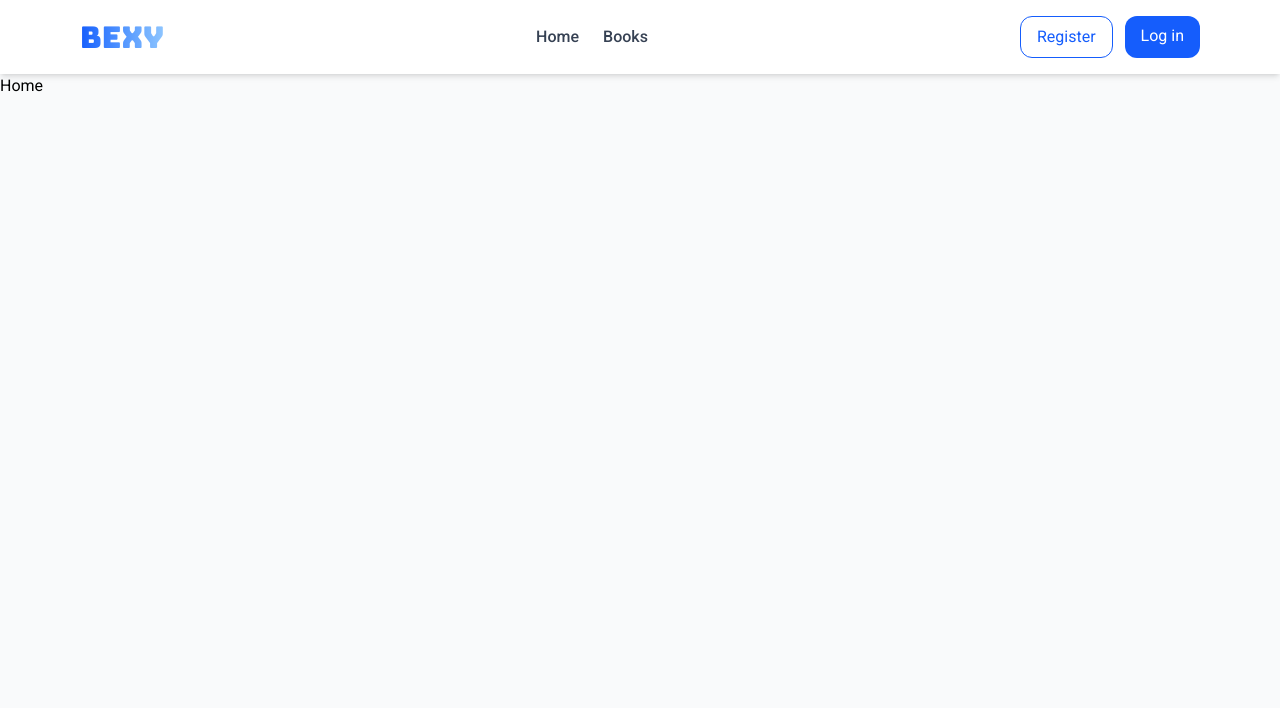
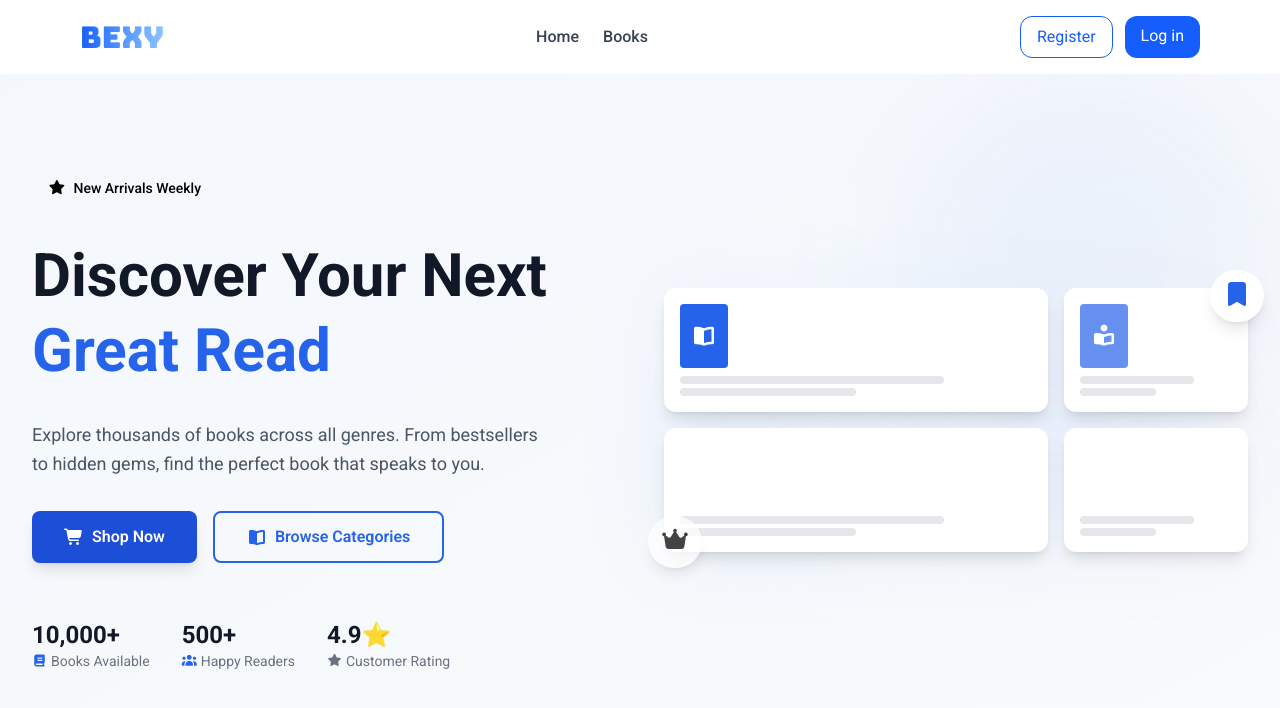
Before and after one commit to aymanechoukri/Book-Store-FrontEnd, a React (Vite) app: page / in a window 1280 px wide. Shown: the top 708 px of the page. Built offline with nearby package versions, Linux system fonts and the light colour scheme.

Commit message:
feat(home): add hero section with title, description, and CTA button

```diff
--- a/src/Components/Header.jsx
+++ b/src/Components/Header.jsx
@@ -28,7 +28,7 @@ export default function Header() {
             </Link>
           </li>
           <li>
-            <Link to="/books" className="hover:text-blue-600 transition">
+            <Link to="/AllBooks" className="hover:text-blue-600 transition">
               Books
             </Link>
           </li>
@@ -87,7 +87,7 @@ export default function Header() {
           </Link>
 
           <Link
-            to="/books"
+            to="/AllBooks"
             className="block text-gray-700 hover:text-blue-600"
             onClick={() => setOpen(false)}
           >
--- a/src/Pages/Books.jsx
+++ b/src/Pages/Books.jsx
@@ -26,7 +26,7 @@ export default function Books() {
   }
 
   return (
-    <div className="p-6 bg-gray-100">
+    <div className="p-6">
       <div className="bg-white shadow-xl rounded-2xl overflow-hidden">
         <div className="p-4 border-b flex justify-between items-center">
           <h2 className="text-xl font-semibold text-gray-800">
--- a/src/Pages/Dashboard.jsx
+++ b/src/Pages/Dashboard.jsx
@@ -37,7 +37,7 @@ export default function Dashboard() {
       <div className="flex-1 flex flex-col">
         <TopBar />
 
-        <main className="p-6 bg-gray-100 ">
+        <main className="p-6">
           <Outlet />
         </main>
       </div>
--- /dev/null
+++ b/src/Pages/Hero.jsx
@@ -0,0 +1,131 @@
+import "@fortawesome/fontawesome-free/css/all.min.css";
+
+export default function Hero() {
+    return (
+        <div className="relative overflow-hidden bg-[#F9FAFB]">
+            {/* Decorative background elements */}
+            <div className="absolute inset-0 bg-linear-to-br from-blue-50/50 to-transparent"></div>
+            <div className="absolute top-0 right-0 w-96 h-96 bg-[#2563EB]/5 rounded-full blur-3xl"></div>
+            <div className="absolute bottom-0 left-0 w-96 h-96 bg-[#10B98]/5 rounded-full blur-3xl"></div>
+
+            <div className="relative max-w-7xl mx-auto px-4 sm:px-6 lg:px-8 py-16 md:py-24">
+                <div className="grid grid-cols-1 lg:grid-cols-2 gap-12 items-center">
+
+                    {/* Left Column - Content */}
+                    <div className="space-y-8">
+                        {/* Badge */}
+                        <div className="inline-flex items-center px-4 py-2 bg-[#10B98]/10 rounded-full">
+                            <i className="fas fa-star text-[#10B98] text-sm mr-2"></i>
+                            <span className="text-sm font-medium text-[#10B98]">New Arrivals Weekly</span>
+                        </div>
+
+                        {/* Main Heading */}
+                        <h1 className="text-4xl md:text-5xl lg:text-6xl font-bold text-[#111827] leading-tight">
+                            Discover Your Next
+                            <span className="text-[#2563EB]"> Great Read</span>
+                        </h1>
+
+                        {/* Description */}
+                        <p className="text-lg text-gray-600 leading-relaxed max-w-lg">
+                            Explore thousands of books across all genres. From bestsellers to hidden gems,
+                            find the perfect book that speaks to you.
+                        </p>
+
+                        {/* CTA Buttons */}
+                        <div className="flex flex-col sm:flex-row gap-4">
+                            <button className="px-8 py-3 bg-[#1D4ED8] text-white font-semibold rounded-lg
+                                           hover:bg-[#2563EB] transition-all duration-300 transform hover:scale-105
+                                           shadow-lg hover:shadow-xl flex items-center justify-center gap-2">
+                                <i className="fas fa-shopping-cart"></i>
+                                Shop Now
+                            </button>
+                            <button className="px-8 py-3 bg-transparent border-2 border-[#2563EB] text-[#2563EB]
+                                           font-semibold rounded-lg hover:bg-[#2563EB] hover:text-white
+                                           transition-all duration-300 flex items-center justify-center gap-2">
+                                <i className="fas fa-book-open"></i>
+                                Browse Categories
+                            </button>
+                        </div>
+
+                        {/* Stats */}
+                        <div className="flex gap-8 pt-6">
+                            <div>
+                                <p className="text-2xl font-bold text-[#111827]">10,000+</p>
+                                <p className="text-sm text-gray-500 flex items-center gap-1">
+                                    <i className="fas fa-book text-[#2563EB] text-xs"></i>
+                                    Books Available
+                                </p>
+                            </div>
+                            <div>
+                                <p className="text-2xl font-bold text-[#111827]">500+</p>
+                                <p className="text-sm text-gray-500 flex items-center gap-1">
+                                    <i className="fas fa-users text-[#2563EB] text-xs"></i>
+                                    Happy Readers
+                                </p>
+                            </div>
+                            <div>
+                                <p className="text-2xl font-bold text-[#111827]">4.9⭐</p>
+                                <p className="text-sm text-gray-500 flex items-center gap-1">
+                                    <i className="fas fa-star text-[#10B98] text-xs"></i>
+                                    Customer Rating
+                                </p>
+                            </div>
+                        </div>
+                    </div>
+
+                    {/* Right Column - Image/Illustration */}
+                    <div className="relative">
+                        <div className="relative z-10">
+                            {/* Book Stack Illustration */}
+                            <div className="grid grid-cols-3 gap-4">
+                                <div className="col-span-2 space-y-4">
+                                    <div className="bg-white p-4 rounded-xl shadow-lg hover:shadow-xl transition-shadow">
+                                        <div className="w-12 h-16 bg-[#2563EB] rounded mb-2 flex items-center justify-center">
+                                            <i className="fas fa-book-open text-white text-xl"></i>
+                                        </div>
+                                        <div className="h-2 bg-gray-200 rounded w-3/4 mb-1"></div>
+                                        <div className="h-2 bg-gray-200 rounded w-1/2"></div>
+                                    </div>
+                                    <div className="bg-white p-4 rounded-xl shadow-lg hover:shadow-xl transition-shadow">
+                                        <div className="w-12 h-16 bg-[#10B98] rounded mb-2 flex items-center justify-center">
+                                            <i className="fas fa-book text-white text-xl"></i>
+                                        </div>
+                                        <div className="h-2 bg-gray-200 rounded w-3/4 mb-1"></div>
+                                        <div className="h-2 bg-gray-200 rounded w-1/2"></div>
+                                    </div>
+                                </div>
+                                <div className="space-y-4">
+                                    <div className="bg-white p-4 rounded-xl shadow-lg hover:shadow-xl transition-shadow">
+                                        <div className="w-12 h-16 bg-[#2563EB]/70 rounded mb-2 flex items-center justify-center">
+                                            <i className="fas fa-book-reader text-white text-xl"></i>
+                                        </div>
+                                        <div className="h-2 bg-gray-200 rounded w-3/4 mb-1"></div>
+                                        <div className="h-2 bg-gray-200 rounded w-1/2"></div>
+                                    </div>
+                                    <div className="bg-white p-4 rounded-xl shadow-lg hover:shadow-xl transition-shadow">
+                                        <div className="w-12 h-16 bg-[#10B98]/70 rounded mb-2 flex items-center justify-center">
+                                            <i className="fas fa-graduation-cap text-white text-xl"></i>
+                                        </div>
+                                        <div className="h-2 bg-gray-200 rounded w-3/4 mb-1"></div>
+                                        <div className="h-2 bg-gray-200 rounded w-1/2"></div>
+                                    </div>
+                                </div>
+                            </div>
+
+                            {/* Floating elements */}
+                            <div className="absolute -top-4 -right-4 bg-white rounded-full p-3 shadow-lg animate-bounce">
+                                <i className="fas fa-bookmark text-[#2563EB] text-2xl"></i>
+                            </div>
+                            <div className="absolute -bottom-4 -left-4 bg-white rounded-full p-3 shadow-lg animate-pulse">
+                                <i className="fas fa-crown text-[#10B98] text-2xl"></i>
+                            </div>
+                        </div>
+
+                        {/* Background decoration */}
+                        <div className="absolute inset-0 bg-linear-to-tr from-[#2563EB]/10 to-[#10B98]/10 rounded-3xl blur-2xl"></div>
+                    </div>
+                </div>
+            </div>
+        </div>
+    )
+}
--- a/src/Pages/Home.jsx
+++ b/src/Pages/Home.jsx
@@ -1,10 +1,11 @@
 import Header from "../Components/Header";
+import Hero from "./Hero";
 
 export default function Home() {
   return (
     <div>
       <Header />
-      <h1>Home</h1>
+      <Hero />
     </div>
   );
 }
--- a/src/Pages/Users.jsx
+++ b/src/Pages/Users.jsx
@@ -29,7 +29,7 @@ export default function Users() {
   }
 
   return (
-    <div className="p-6 bg-gray-100">
+    <div className="p-6">
       <div className="bg-white shadow-xl rounded-2xl overflow-hidden">
         <div className="p-4 border-b flex justify-between items-center">
           <h2 className="text-xl font-semibold text-gray-800">
```
